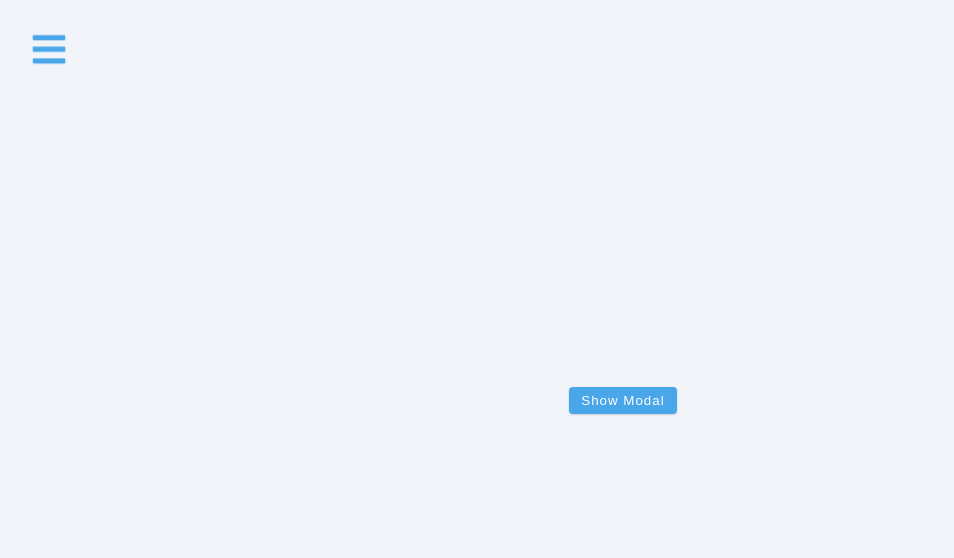
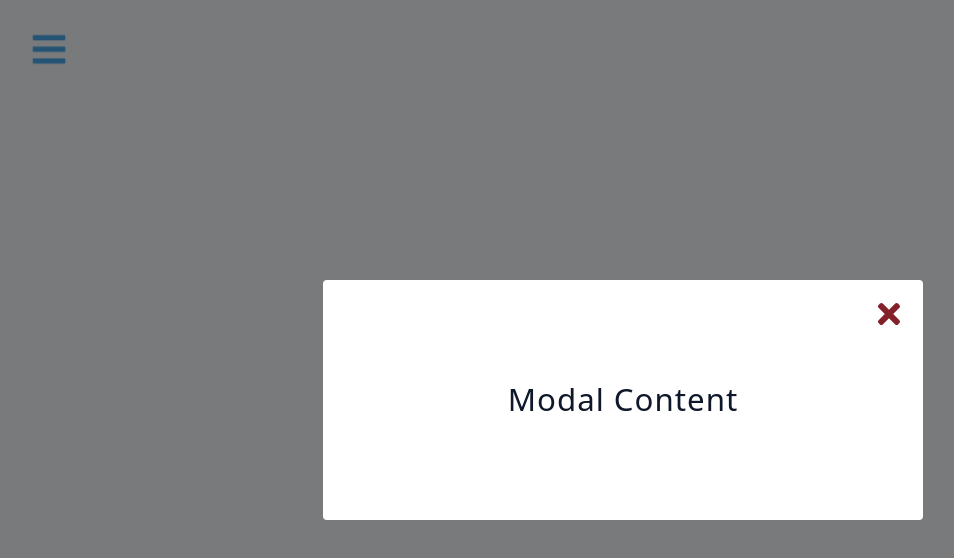
Before and after one commit to violettomania/sidebar-and-modal, a React (Create React App) app: page / in a window 1280 px wide. Both pictures are taken after a click on the button "Show Modal". Shown: the top 558 px of the page, without its empty margins (17-971 px from the left). Built offline with nearby package versions, Linux system fonts and the light colour scheme.

Commit message:
refactor: use Redux hooks to show/hide modal and sidebar instead of useState

```diff
--- a/src/components/Main.tsx
+++ b/src/components/Main.tsx
@@ -1,16 +1,20 @@
-import { useState } from 'react';
+import { useAppDispatch } from '../hooks/hooks';
+import { showModal } from '../slices/modalSlice';
+import { showSidebar } from '../slices/sidebarSlice';
 import { FaBars } from 'react-icons/fa';
 
 export default function Main() {
-  const [showModal, setShowModal] = useState(false);
-  const [showSidebar, setShowSidebar] = useState(false);
+  const dispatch = useAppDispatch();
 
   return (
     <main>
-      <button className='sidebar-toggle' onClick={() => setShowSidebar(true)}>
+      <button
+        className='sidebar-toggle'
+        onClick={() => dispatch(showSidebar())}
+      >
         <FaBars />
       </button>
-      <button className='btn' onClick={() => setShowModal(true)}>
+      <button className='btn' onClick={() => dispatch(showModal())}>
         show modal
       </button>
     </main>
--- a/src/components/Modal.tsx
+++ b/src/components/Modal.tsx
@@ -1,14 +1,19 @@
-import { useState } from 'react';
+import { useAppSelector, useAppDispatch } from '../hooks/hooks';
+import { hideModal } from '../slices/modalSlice';
 import { FaTimes } from 'react-icons/fa';
 
 export default function Modal() {
-  const [showModal, setShowModal] = useState(false);
+  const modalState = useAppSelector((state) => state.modal.value);
+  const dispatch = useAppDispatch();
 
   return (
-    <div className={`modal-overlay ${showModal && 'show-modal'}`}>
+    <div className={`modal-overlay ${modalState && 'show-modal'}`}>
       <div className='modal-container'>
         <h3>modal content</h3>
-        <button className='close-modal-btn' onClick={() => setShowModal(false)}>
+        <button
+          className='close-modal-btn'
+          onClick={() => dispatch(hideModal())}
+        >
           <FaTimes />
         </button>
       </div>
--- a/src/components/Sidebar.tsx
+++ b/src/components/Sidebar.tsx
@@ -1,15 +1,17 @@
-import { useState } from 'react';
+import { useAppSelector, useAppDispatch } from '../hooks/hooks';
+import { hideSidebar } from '../slices/sidebarSlice';
 import { FaTimes } from 'react-icons/fa';
 import { links, social } from '../data';
 
 export default function Sidebar() {
-  const [showSidebar, setShowSidebar] = useState(false);
+  const sidebarState = useAppSelector((state) => state.sidebar.value);
+  const dispatch = useAppDispatch();
 
   return (
-    <aside className={`sidebar ${showSidebar && 'show-sidebar'}`}>
+    <aside className={`sidebar ${sidebarState && 'show-sidebar'}`}>
       <div className='sidebar-header'>
         <img src='/assets/logo.svg' className='logo' alt='coding addict' />
-        <button className='close-btn' onClick={() => setShowSidebar(false)}>
+        <button className='close-btn' onClick={() => dispatch(hideSidebar())}>
           <FaTimes />
         </button>
       </div>
--- a/src/hooks/hooks.ts
+++ b/src/hooks/hooks.ts
@@ -1,5 +1,5 @@
-import { TypedUseSelectorHook, useDispatch, useSelector } from 'react-redux'
-import type { RootState, AppDispatch } from '../store/store'
+import { TypedUseSelectorHook, useDispatch, useSelector } from 'react-redux';
+import type { RootState, AppDispatch } from '../store/store';
 
 export const useAppDispatch: () => AppDispatch = useDispatch;
 export const useAppSelector: TypedUseSelectorHook<RootState> = useSelector;
--- a/src/slices/modalSlice.ts
+++ b/src/slices/modalSlice.ts
@@ -13,17 +13,17 @@ export const modalSlice = createSlice({
   name: 'modal',
   initialState,
   reducers: {
-    show: (state) => {
+    showModal: (state) => {
       state.value = true;
     },
-    hide: (state) => {
+    hideModal: (state) => {
       state.value = false;
     },
   },
 });
 
-export const { show, hide } = modalSlice.actions;
+export const { showModal, hideModal } = modalSlice.actions;
 
-export const selectModal = (state: RootState) => state.value;
+export const selectModal = (state: RootState) => state.modal.value;
 
 export default modalSlice.reducer;
--- a/src/slices/sidebarSlice.ts
+++ b/src/slices/sidebarSlice.ts
@@ -13,17 +13,17 @@ export const sidebarSlice = createSlice({
   name: 'sidebar',
   initialState,
   reducers: {
-    show: (state) => {
+    showSidebar: (state) => {
       state.value = true;
     },
-    hide: (state) => {
+    hideSidebar: (state) => {
       state.value = false;
     },
   },
 });
 
-export const { show, hide } = sidebarSlice.actions;
+export const { showSidebar, hideSidebar } = sidebarSlice.actions;
 
-export const selectSidebar = (state: RootState) => state.value;
+export const selectSidebar = (state: RootState) => state.sidebar.value;
 
 export default sidebarSlice.reducer;
--- a/src/store/store.ts
+++ b/src/store/store.ts
@@ -1,7 +1,12 @@
 import { configureStore } from '@reduxjs/toolkit';
+import modalReducer from '../slices/modalSlice';
+import sidebarReducer from '../slices/sidebarSlice';
 
 const store = configureStore({
-  reducer: {},
+  reducer: {
+    modal: modalReducer,
+    sidebar: sidebarReducer,
+  },
 });
 
 export type RootState = ReturnType<typeof store.getState>;
```
